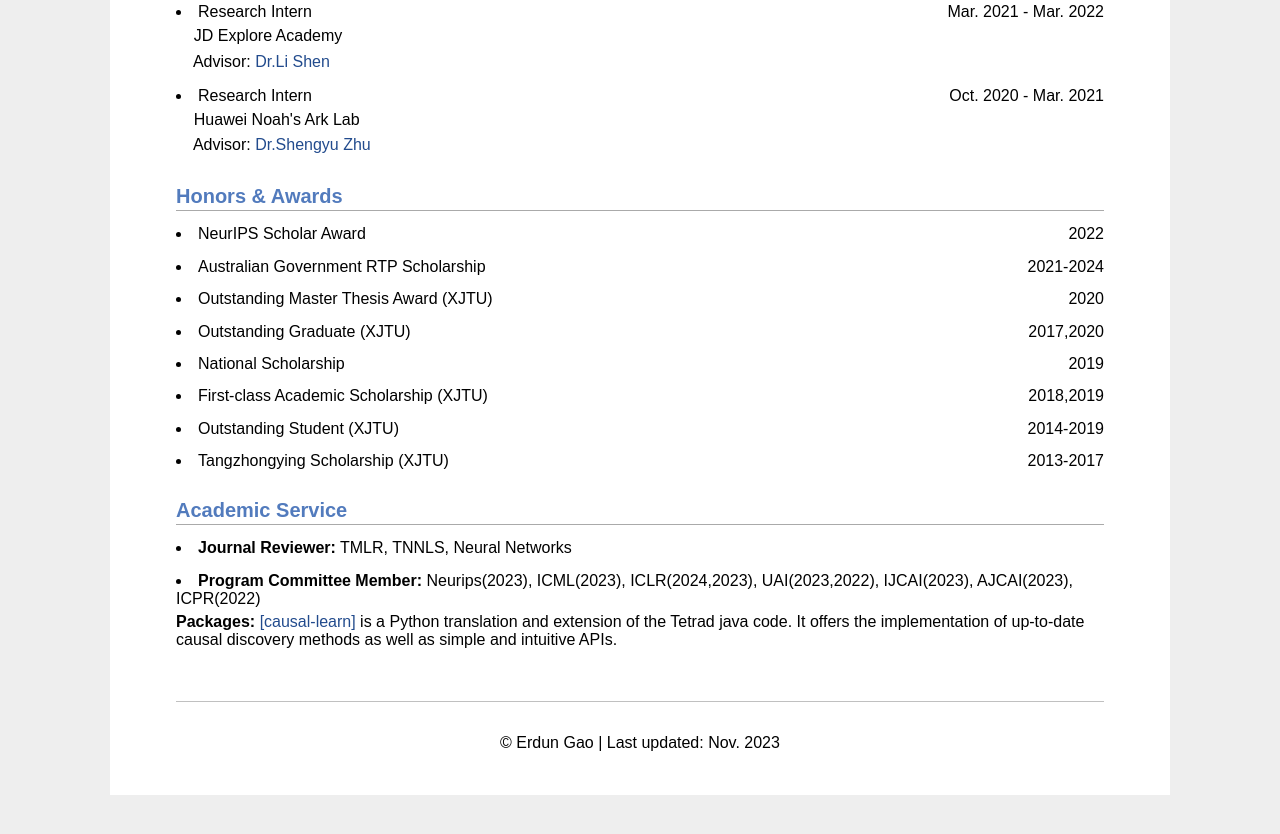
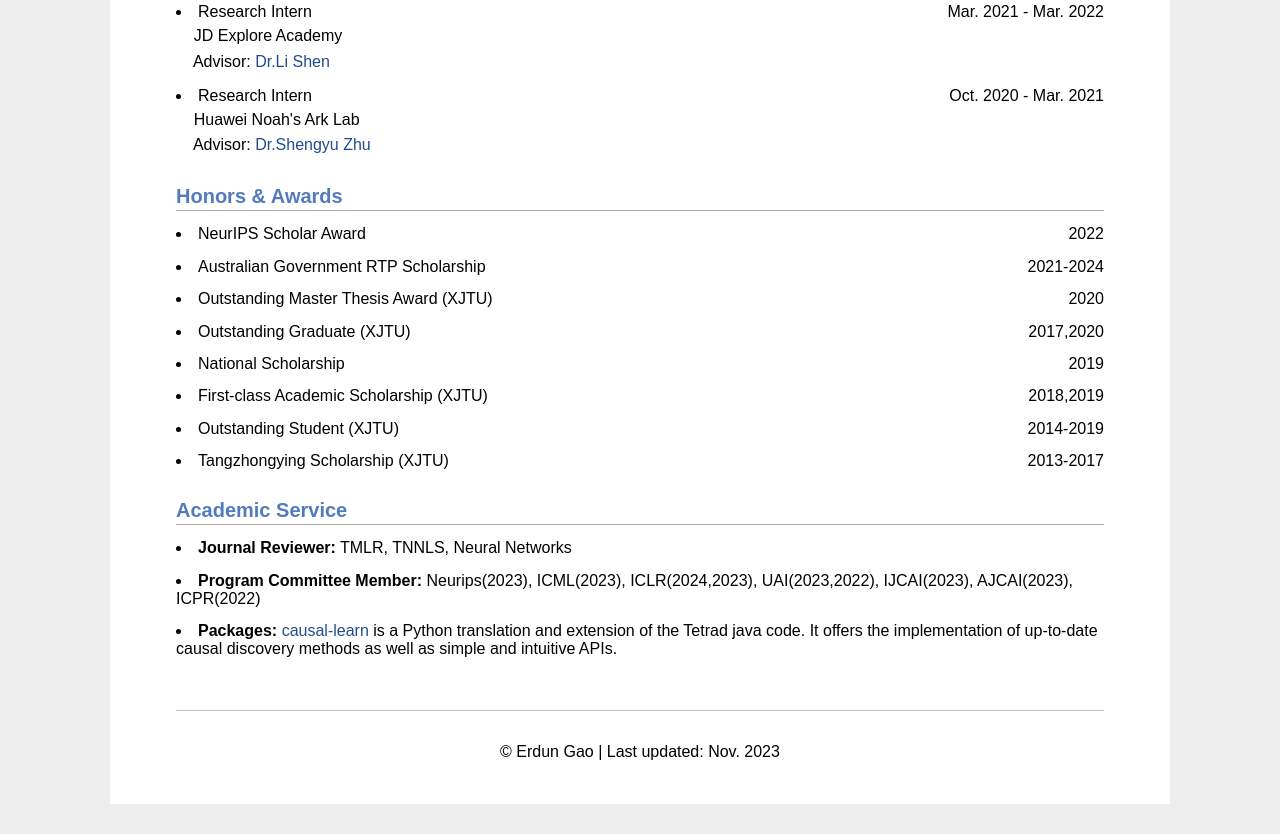
Before and after one commit to ErdunGAO/erdungao.github.io, a plain HTML site: page index.html in a window 1280 px wide. Shown: the part 1152-1986 px from the top of the page. Drawn offline with Linux system fonts and the light colour scheme.

Commit message:
Update index.html

```diff
--- a/index.html
+++ b/index.html
@@ -146,9 +146,11 @@ TMLR, TNNLS, Neural Networks
 <b>Program Committee Member:</b>
 Neurips(2023), ICML(2023), ICLR(2024,2023), UAI(2023,2022), IJCAI(2023), AJCAI(2023), ICPR(2022)
 <p style="margin-top:3px"></p>
+</li>
 
+<li>
 <b>Packages:</b>
-<a href="https://causal-learn.readthedocs.io/en/latest/">[causal-learn]</a> is a Python translation and extension of the Tetrad java code. It offers the implementation of up-to-date causal discovery methods as well as simple and intuitive APIs.
+<a href="https://causal-learn.readthedocs.io/en/latest/">causal-learn</a> is a Python translation and extension of the Tetrad java code. It offers the implementation of up-to-date causal discovery methods as well as simple and intuitive APIs.
 <p style="margin-top:3px"></p>
 </li>
 
```
